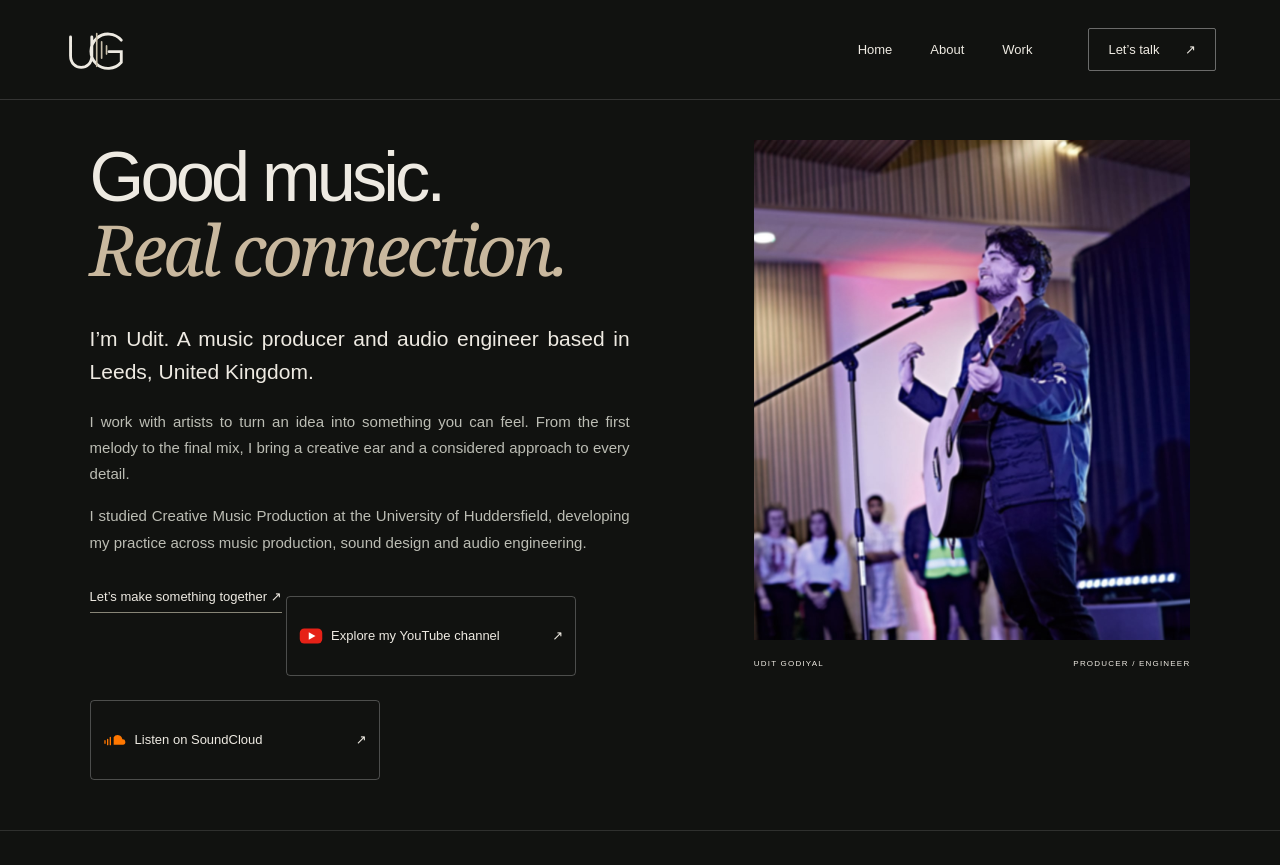
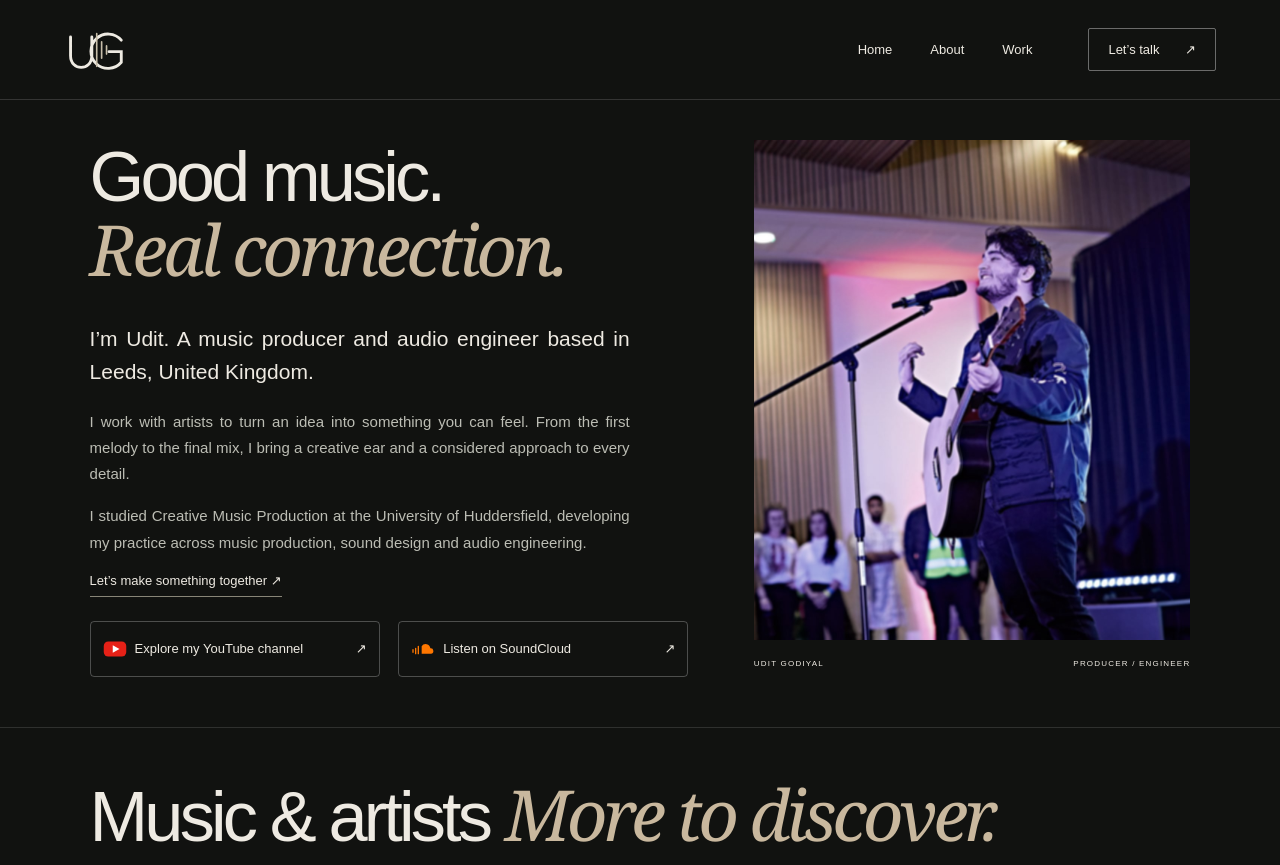
Before and after one commit to praharshasharma75-byte/udit-godiyal-website, a plain HTML site: page studio.html in a window 1280 px wide. Shown: the top 865 px of the page. Drawn offline with Linux system fonts and the light colour scheme; a script that the page names is missing.

Commit message:
Update style.css

```diff
--- a/style.css
+++ b/style.css
@@ -1361,3 +1361,15 @@ p:not(.section-label) {
     width: 24px;
   }
 }
+
+/* Give the contact link its own line */
+.about-grid > div > .text-link {
+  display: table;
+}
+
+/* Make both social buttons less tall */
+@media (min-width: 761px) {
+  .about .youtube-channel {
+    min-height: 56px;
+  }
+}
```
